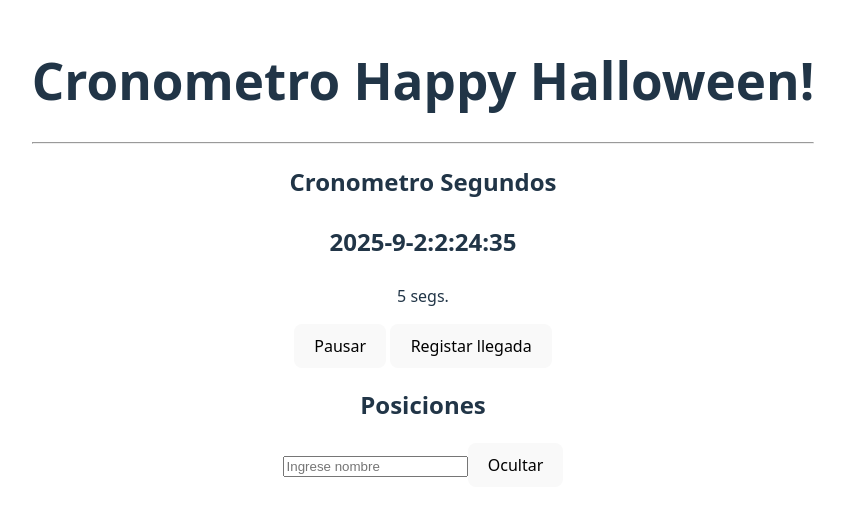
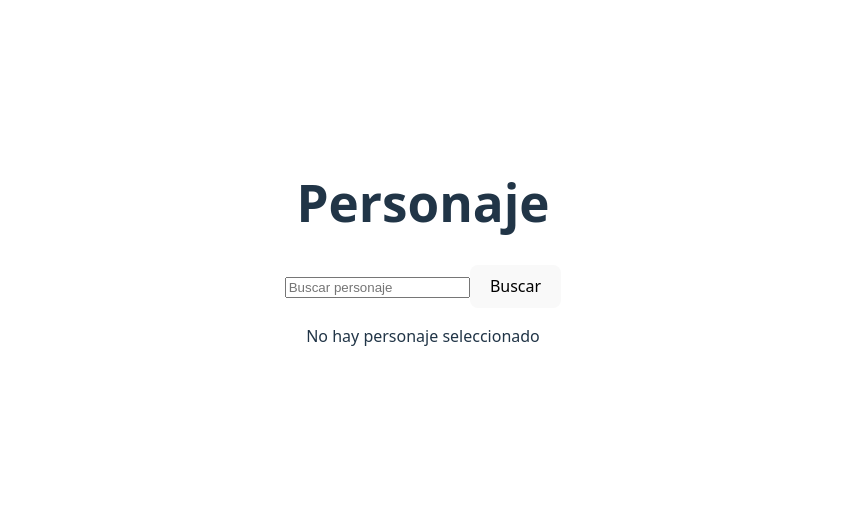
Before and after one commit to johnkespitia/IntecapHalloweenReact, a React (Vite) app: page / in a window 1280 px wide. Shown: the part 148-664 px from the top of the page, without its empty margins (217-1062 px from the left). Built offline with nearby package versions, Linux system fonts and the light colour scheme.

Commit message:
feat: agregar componente Personaje y refactorizar Cronometro para mejorar la gestión de referencias

```diff
--- a/src/App.jsx
+++ b/src/App.jsx
@@ -1,11 +1,12 @@
 import { useState } from 'react'
 import './App.css'
-import Cronometro from './Cronometro'
+// import Cronometro from './Cronometro'
+import Personaje from './Personaje'
 function App() {
-  const [show, setShow] = useState(true)
-  const [nombre, setNombre] = useState("")
+  // const [show, setShow] = useState(true)
+  // const [nombre, setNombre] = useState("")
   return <div>
-    <h1>Cronometro Happy Halloween!</h1>
+    {/* <h1>Cronometro Happy Halloween!</h1>
     <hr/>
     {show? <Cronometro nombre={nombre} /> : <h3>El cronometro esta oculto</h3>}
     <input
@@ -14,7 +15,8 @@ function App() {
       onChange={(e) => setNombre(e.target.value)} />
     <button onClick={() => setShow(!show)} >
       {show ? "Ocultar" : "Mostrar"}
-    </button>
+    </button> */}
+    <Personaje />
   </div>
 }
 
--- a/src/Cronometro.jsx
+++ b/src/Cronometro.jsx
@@ -73,13 +73,16 @@ const Cronometro = ({ nombre = "Walter" }) => {
     // useEffect(() => {},[])
 
     const handleLlegada = () => {
-        button2Ref.current.innerText = "Llego " + nombre;
+        buttonRef.current.innerText = "Llego " + nombre;
+        console.log('Ref Boton: ',buttonRef)
         setLlegada(segundos); // --> renderiza
     }
 
     const handleActivo = () => {
         setActivo(!activo);// --> renderiza
         fechaRef.current = new Date();
+        buttonRef.current.style = activo?'background-color: green':'background-color: red';
+        // buttonRef.current.disabled = true;
         if(timerRef.current != null){
             clearInterval(timerRef.current);
             timerRef.current= null;
@@ -88,11 +91,12 @@ const Cronometro = ({ nombre = "Walter" }) => {
                 setSegundos((valor_previo) => { return valor_previo + 1 });
             }, 1000);
            timerRef.current=newTimer;
+           console.log('Ref con data 2: ',timerRef)
         }
     }
-
+    const texto = "aqui va un cronometro " + (activo ? 'activo' : 'pausado');
     return <div>
-        <h2>Cronometro Segundos
+        <h2>Cronometro Segundos {texto}
             <p>{fechaRef.current.getFullYear()}-{fechaRef.current.getMonth()}-{fechaRef.current.getDate()}:{fechaRef.current.getHours()}:{fechaRef.current.getMinutes()}:{fechaRef.current.getSeconds()}</p>
         </h2>
         <p>{segundos} segs.</p>
--- /dev/null
+++ b/src/Personaje.jsx
@@ -0,0 +1,57 @@
+import { useRef, useState } from "react";
+
+const Personaje = () => {
+    const [personajeSeleccionado, setPersonajeSeleccionado] = useState(null);
+    const personajeRef = useRef(null);
+    const assignPersonajeRef = (personaje) => {
+        personajeRef.current = personaje;
+    }
+
+    const searchPersonaje = async (e) => {
+        e.preventDefault();
+        console.log("Buscar personaje Ref: ", personajeRef.current);
+        // Promesas
+        // fetch(`https://rickandmortyapi.com/api/character/?name=${personajeRef.current}`)
+        //     .then((res) => { return res.json() })
+        //     .then((data) => { setPersonajeSeleccionado(data.results[0]) })
+        //     .catch((err) => { console.log(err) });
+        // Async Await
+        try {
+            const response = await fetch(`https://rickandmortyapi.com/api/character/?name=${personajeRef.current}`)
+            const data = await response.json();
+            console.log('data: ', data);
+            setPersonajeSeleccionado(data.results[0]);
+        } catch (error) {
+            console.log(err)
+        }
+
+    }
+    return <div>
+        <h1>Personaje</h1>
+        <Busqueda searchPersonaje={searchPersonaje} setPersonaje={assignPersonajeRef} />
+        {personajeSeleccionado != null ?
+            <PersonajeDetalle personaje={personajeSeleccionado} /> :
+            <p>No hay personaje seleccionado</p>
+        }
+    </div>
+}
+
+const Busqueda = ({searchPersonaje, setPersonaje}) => {
+    return <div>
+        <form onSubmit={searchPersonaje}>
+            <input type="text" onChange={(e)=>{ setPersonaje(e.currentTarget.value) }}
+                placeholder="Buscar personaje"/>
+            <button type="submit">Buscar</button>
+        </form>
+    </div>
+}
+
+const PersonajeDetalle = ({personaje}) => {
+    return <div>
+        <img src={personaje.image} alt={personaje.name} />
+        <h3>Nombre: {personaje.name}</h3>
+        <p>Especie: {personaje.species}</p>
+    </div>
+}
+
+export default Personaje
--- a/src/Posiciones.jsx
+++ b/src/Posiciones.jsx
@@ -5,6 +5,7 @@ import { useEffect, useState } from "react"
 
     useEffect(() => {
         if(llegada != null && llegada > 0){
+// malo malo malo no no no            llegada = 30
             setPosicionesArray([...posicionesArray, llegada])
             // let newArray = posicionesArray
             // newArray.push(llegada)
--- a/src/main.jsx
+++ b/src/main.jsx
@@ -1,8 +1,6 @@
 import { createRoot } from 'react-dom/client'
 import './index.css'
 import App from './App.jsx'
-import MyButton from './MyButton.jsx'
-
 createRoot(document.getElementById('root')).render(
   <div>
     <App />
```
